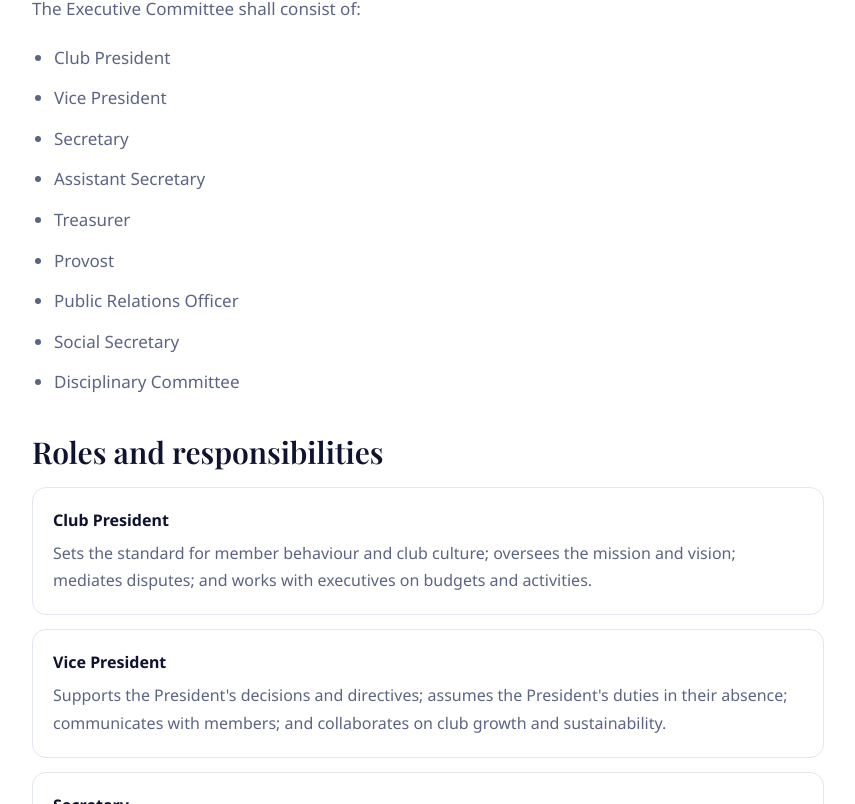
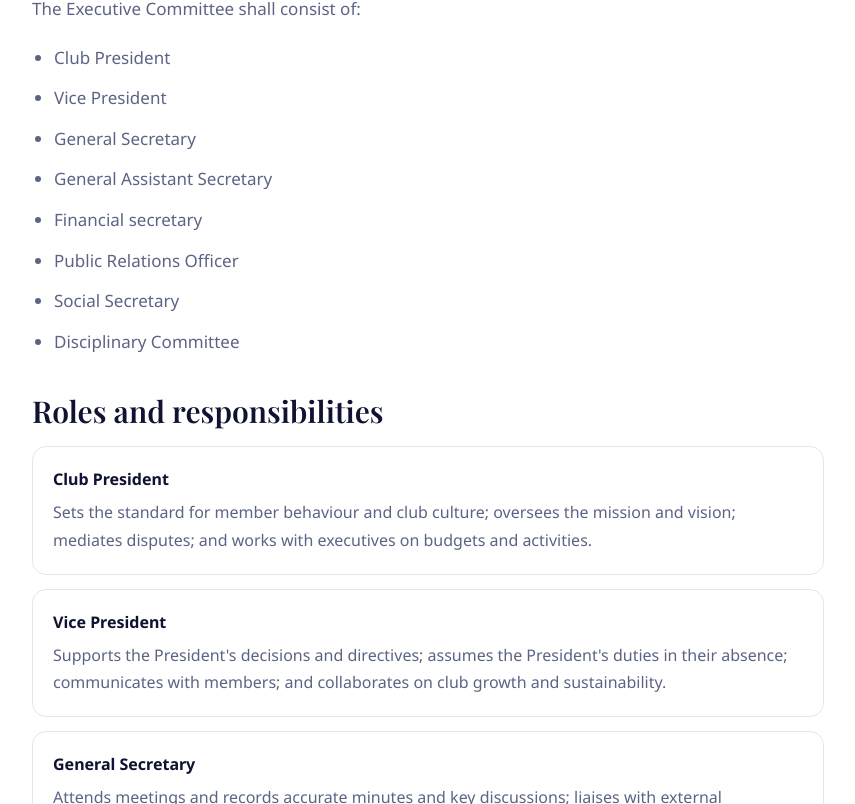
Before and after one commit to AzeezBello/onevoize, a Next.js app: page /constitution in a window 1280 px wide. Shown: the part 3276-4080 px from the top of the page, without its empty margins (316-1171 px from the left). Built offline with nearby package versions, Linux system fonts and the light colour scheme; no server answers; a web font is replaced by a local one.

Commit message:
quick fix

```diff
--- a/src/app/(website)/constitution/page.tsx
+++ b/src/app/(website)/constitution/page.tsx
@@ -20,10 +20,9 @@ const membershipRules = [
 const governancePositions = [
   'Club President',
   'Vice President',
-  'Secretary',
-  'Assistant Secretary',
-  'Treasurer',
-  'Provost',
+  'General Secretary',
+  'General Assistant Secretary',
+  'Financial secretary',
   'Public Relations Officer',
   'Social Secretary',
   'Disciplinary Committee',
@@ -46,10 +45,9 @@ const loanRules = [
 const offices = [
   ['Club President', 'Sets the standard for member behaviour and club culture; oversees the mission and vision; mediates disputes; and works with executives on budgets and activities.'],
   ['Vice President', "Supports the President's decisions and directives; assumes the President's duties in their absence; communicates with members; and collaborates on club growth and sustainability."],
-  ['Secretary', 'Attends meetings and records accurate minutes and key discussions; liaises with external organisations, stakeholders and partners; prepares meeting agendas with the President; and ensures the club follows its bylaws and policies.'],
-  ['Assistant Secretary', "Supports the Secretary and carries out the Secretary's duties when the Secretary is unavailable."],
-  ['Treasurer', "Prepares the annual budget with the officers and members; tracks income and expenses; maintains accurate financial records; presents regular financial updates; and keeps important club documents."],
-  ['Provost', 'Ensures members follow the club rules, bylaws and code of conduct during meetings, and upholds the ethical standards of the club.'],
+  ['General Secretary', 'Attends meetings and records accurate minutes and key discussions; liaises with external organisations, stakeholders and partners; prepares meeting agendas with the President; and ensures the club follows its bylaws and policies.'],
+  ['General Assistant Secretary', "Supports the General Secretary and carries out the General Secretary's duties when the General Secretary is unavailable."],
+  ['Financial secretary', "Prepares the annual budget with the officers and members; tracks income and expenses; maintains accurate financial records; presents regular financial updates; and keeps important club documents."],
   ['Public Relations Officer', 'Keeps members informed through email, social media and other channels; promotes club events; and establishes partnerships that support the club\'s goals.'],
   ['Social Secretary', 'Plans and manages parties, fundraisers, outings and other events; ensures they align with club values; manages event budgets; liaises with vendors; and maintains event records, attendance and feedback.'],
   ['Disciplinary Committee', 'Conducts disciplinary hearings, enforces club rules, investigates complaints, recommends or imposes sanctions, and helps resolve disputes.'],
```
